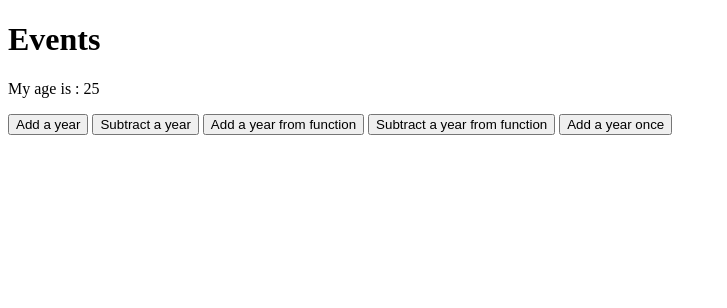
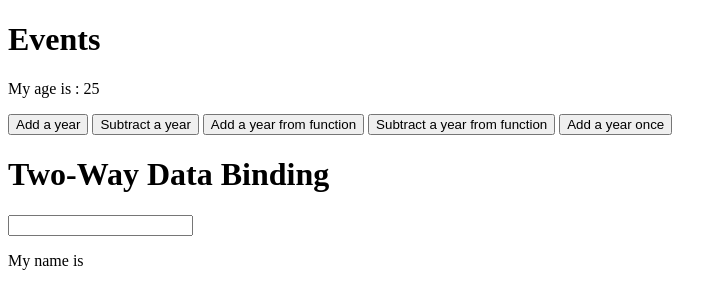
Before and after one commit to 0racularGh0st/vuejs-practice, a plain HTML site: page index.html in a window 1280 px wide. Shown: the whole page, without its empty margins (0-727 px from the left). Drawn offline with nearby package versions, Linux system fonts and the light colour scheme.

Commit message:
Add two way data binding

```diff
--- a/app.js
+++ b/app.js
@@ -1,7 +1,8 @@
 new Vue({
     el: '#vue-app',
     data: {
-       age: '25'
+       age: '25',
+       name: ''
     },
     methods: {
         add : function(){
--- a/index.html
+++ b/index.html
@@ -15,6 +15,10 @@
            <button v-on:click="add">Add a year from function</button>
            <button @click="subtract">Subtract a year from function</button>
            <button @click.once="age++">Add a year once</button>
+
+           <h1>Two-Way Data Binding</h1>
+           <input type="text" v-model="name"/>
+           <p>My name is {{name}}</p>
         </div>
     </body>
     <script src="app.js"></script>
```
